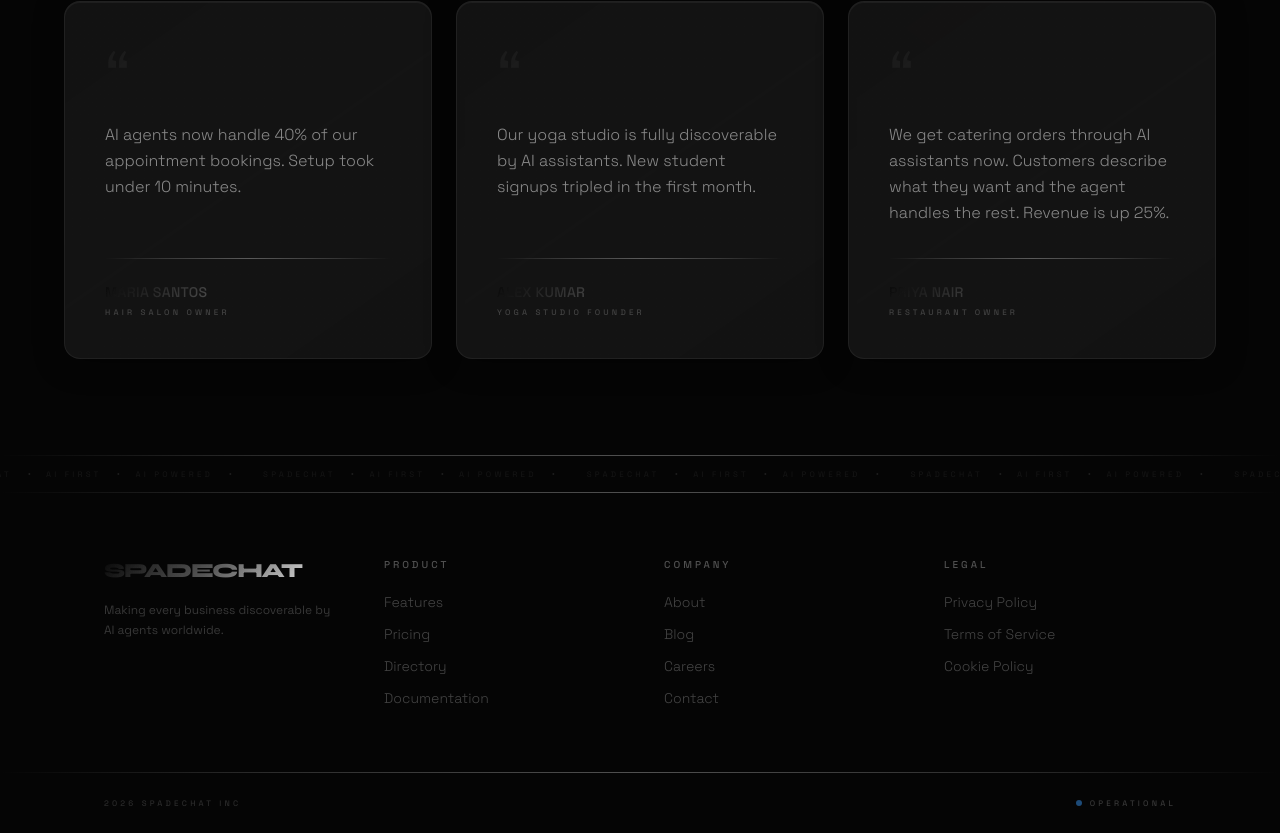
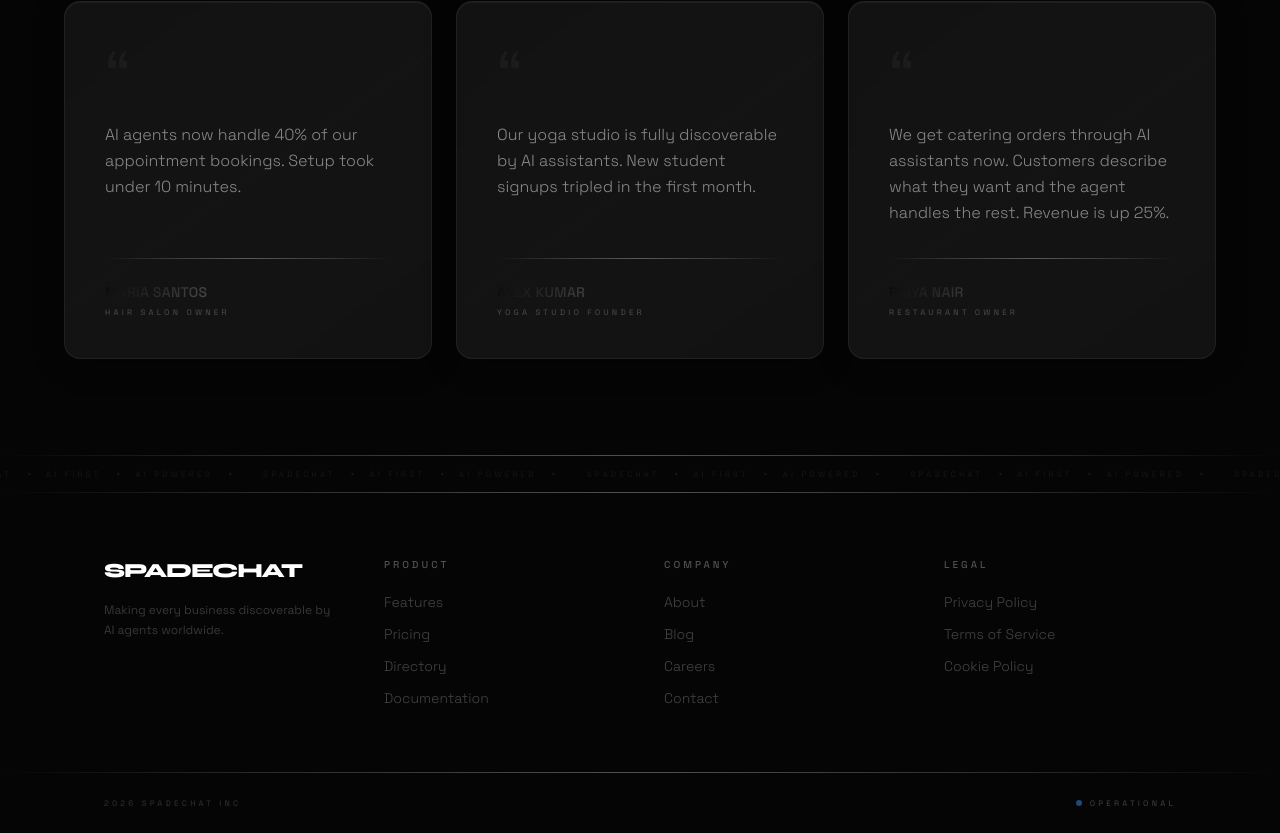
Before and after one commit to NotSupr3macy/practizio, a Next.js app: page / in a window 1280 px wide. Shown: the part 4678-5511 px from the top of the page. Built offline with nearby package versions, Linux system fonts and the light colour scheme.

Commit message:
Fix footer logo text color from dark chrome to white
Co-Authored-By: Claude Opus 4.6 <noreply@anthropic.com>

```diff
--- a/components/marketing/footer.tsx
+++ b/components/marketing/footer.tsx
@@ -59,7 +59,7 @@ export function Footer() {
         <div className="grid grid-cols-2 md:grid-cols-4 gap-12">
           {/* Brand */}
           <div>
-            <span className="font-display font-extrabold uppercase tracking-tightest text-xl block mb-4 text-chrome">
+            <span className="font-display font-extrabold uppercase tracking-tightest text-xl block mb-4 text-white">
               SPADECHAT
             </span>
             <p className="font-sans text-xs text-white/20 leading-relaxed">
```
